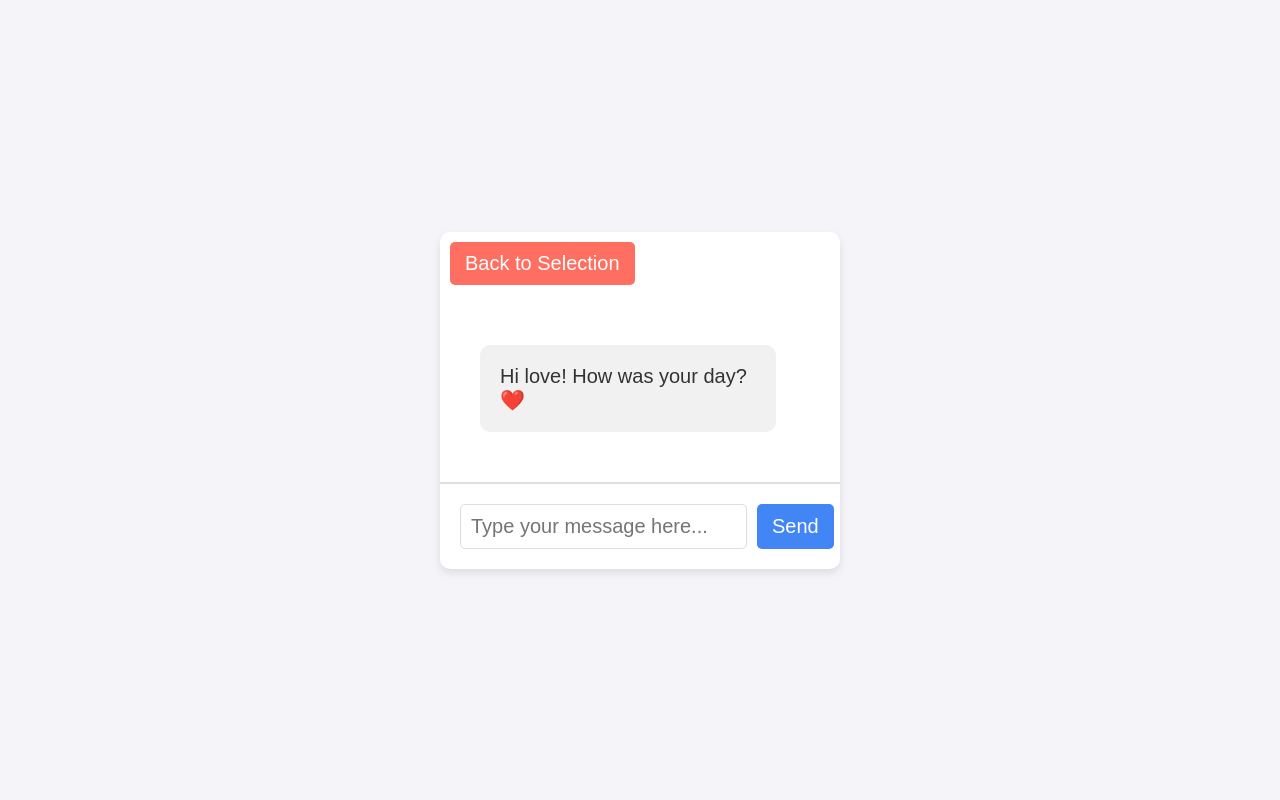
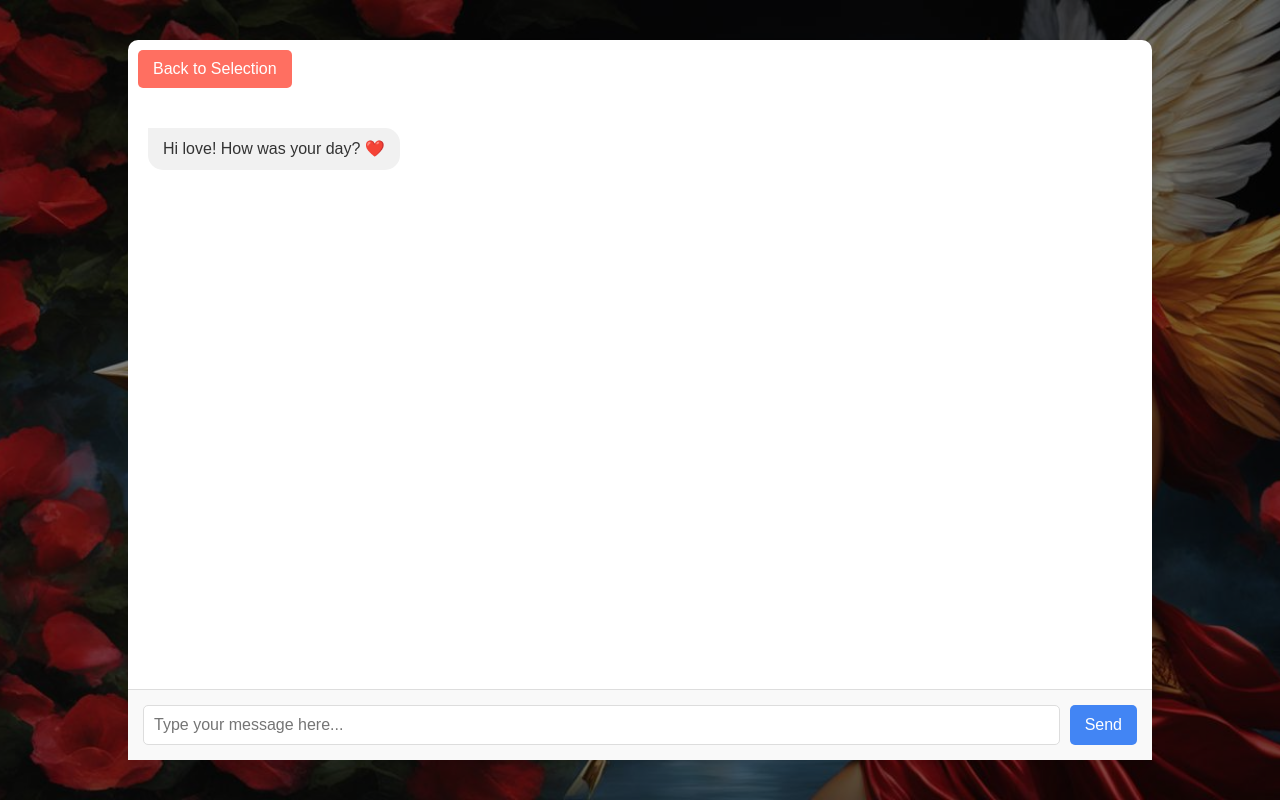
Before and after one commit to dragos0064/AI-Girlfriend-Boyfriend-Upgraded-w-Huggingface, a plain HTML site: page index.html in a window 1280 px wide. Both pictures are taken after a click on the button "Talk to Eva". Drawn offline with Linux system fonts and the light colour scheme; no server answers.

Commit message:
added background, formatted chat and char selection

```diff
--- a/css/styles.css
+++ b/css/styles.css
@@ -2,11 +2,26 @@ body {
   font-family: Arial, sans-serif;
   margin: 0;
   padding: 0;
+  background: url('Eros.jpg') no-repeat center center fixed; /* Add the background image */
+  background-size: cover; /* Ensure the image covers the entire background */
+  background-color: rgba(0, 0, 0, 0.5); /* Add fallback color if image doesn't load */
   background-color: #f4f4f9;
   display: flex;
   justify-content: center;
   align-items: center;
   height: 100vh;
+  position: relative;
+}
+
+body::before {
+  content: '';
+  position: absolute;
+  top: 0;
+  left: 0;
+  width: 100%;
+  height: 100%;
+  background-color: rgba(0, 0, 0, 0.5); /* This creates the faded effect */
+  z-index: -1; /* Push it behind all content */
 }
 
 .hidden {
@@ -15,22 +30,22 @@ body {
 
 .character-selection {
   text-align: center;
-  padding: 150px;
+  padding: 50px;
   background-color: #ffffff;
   border-radius: 10px;
   box-shadow: 5px 5px 5px rgba(0, 0, 0, 0.1);
 }
 
 .character-selection h1 {
-  font-size: 40px;
+  font-size: 30px;
   color: #333;
   margin-bottom: 20px;
 }
 
 .character-selection button {
-  padding: 20px 60px;
-  font-size: 30px;
-  margin: 40px;
+  padding: 15px 30px;
+  font-size: 20px;
+  margin: 20px;
   border: none;
   border-radius: 5px;
   cursor: pointer;
@@ -52,53 +67,67 @@ body {
 }
 
 .chat-container {
-  width: 100%;
-  max-width: 400px;
+  width: 80%;
+  height: 90%;
   background-color: #ffffff;
   border-radius: 10px;
   box-shadow: 0px 4px 8px rgba(0, 0, 0, 0.1);
   display: hidden;
   flex-direction: column;
   overflow: hidden;
+  max-height: 800px;
 }
 
 .messages {
   flex: 1;
-  padding: 40px;
+  padding: 20px;
   overflow-y: auto;
-  border-bottom: 1px solid #ddd;
+  display: flex;
+  flex-direction: column;
+  gap: 10px;
+  max-height: 70vh; /* Limit the height to make it scrollable */
+  scroll-behavior: smooth; /* Smooth scrolling */
 }
 
 .message {
+  max-width: 60%;
   margin: 10px 0;
-  padding: 20px;
-  border-radius: 10px;
-  max-width: 80%;
-  font-size: 20px;
+  padding: 10px 15px;
+  border-radius: 15px;
+  font-size: 16px;
+  line-height: 1.4;
+  word-wrap: break-word;
 }
 
 .message.user {
   background-color: #4285f4;
   color: white;
   align-self: flex-end;
+  border-top-right-radius: 0;
 }
 
 .message.bot {
   background-color: #f1f1f1;
   color: #333;
   align-self: flex-start;
+  border-top-left-radius: 0;
 }
 
 .input-container {
   display: flex;
-  padding: 20px;
+  padding: 15px;
   border-top: 1px solid #ddd;
+  background-color: #f9f9f9;
+  position: absolute;
+  bottom: 40px;
+  width: 80%;
+  box-sizing: border-box;
 }
 
 .message_input {
   flex: 1;
   padding: 10px;
-  font-size: 20px;
+  font-size: 16px;
   border: 1px solid #ddd;
   border-radius: 5px;
   margin-right: 10px;
@@ -111,7 +140,7 @@ body {
   border: none;
   border-radius: 5px;
   cursor: pointer;
-  font-size: 20px;
+  font-size: 16px;
 }
 
 .send_message:hover {
@@ -125,7 +154,7 @@ body {
   border: none;
   border-radius: 5px;
   cursor: pointer;
-  font-size: 20px;
+  font-size: 16px;
   margin: 10px;
   align-self: flex-start;
 }
--- a/js/script.js
+++ b/js/script.js
@@ -71,6 +71,7 @@ function addMessage(text, sender) {
   const messageDiv = document.createElement("div");
   messageDiv.className = `message ${sender}`;
   messageDiv.textContent = text;
+  const messagesContainer = document.querySelector(".messages");
   messagesContainer.appendChild(messageDiv);
 
   messagesContainer.scrollTop = messagesContainer.scrollHeight;
```
Also changed, not shown: css/Eros.jpg (added).
